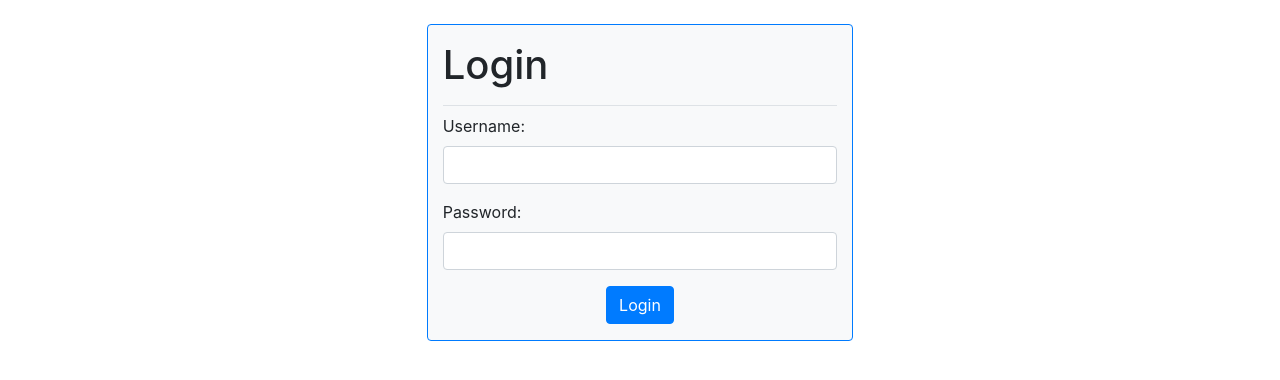
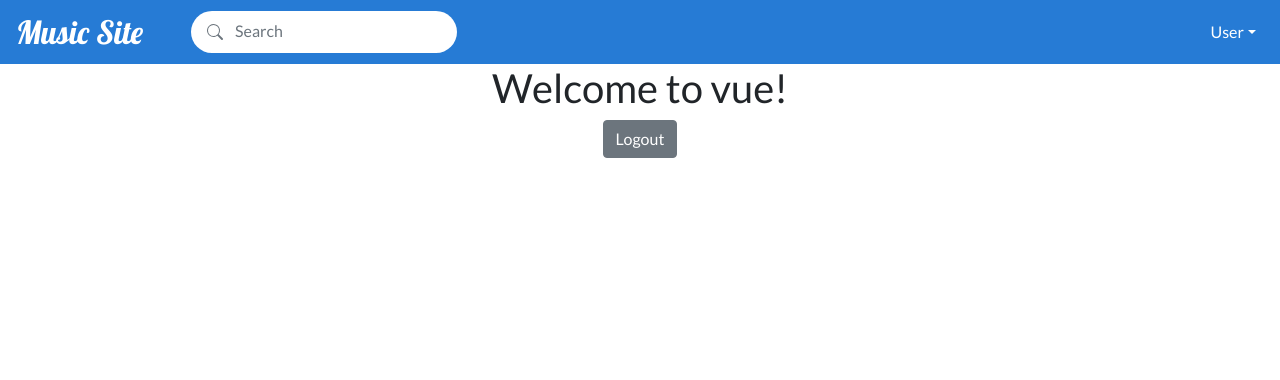
Before and after one commit to JaceBayless/MusicSite, a Vue app in the folder client/: page / in a window 1280 px wide. Before the commit this address led to /login. Shown: the top 380 px of the page. Built offline with nearby package versions, Linux system fonts and the light colour scheme.

Commit message:
Added webpage header

```diff
--- a/client/public/index.html
+++ b/client/public/index.html
@@ -7,6 +7,7 @@
     <meta name="viewport" content="width=device-width,initial-scale=1.0">
     <title>APP TITLE</title>
     <link rel="stylesheet" href="https://stackpath.bootstrapcdn.com/bootstrap/4.3.1/css/bootstrap.min.css">
+    <link href="https://fonts.googleapis.com/css2?family=Lato&family=Lobster&family=Raleway&display=swap" rel="stylesheet">
   </head>
   <body>
     <noscript>
--- a/client/src/App.vue
+++ b/client/src/App.vue
@@ -1,3 +1,66 @@
 <template>
-    <router-view/>
+  <div>
+    <b-row>
+      <b-navbar class="col primary-blue" toggleable="md" type="dark">
+        <b-navbar-brand href="#" class="display-font mr-5">
+          <h2 class="m-0">Music Site</h2>
+        </b-navbar-brand>
+        <b-navbar-toggle target="nav-collapse"></b-navbar-toggle>
+        <b-collapse id="nav-collapse" is-nav>
+          <b-nav-form inline class="rounded-full bg-white px-3">
+            <b-icon icon="search" variant="secondary" class="mb-0"></b-icon>
+            <b-form-input size="md" class="mr-sm-3 border-0 focus-0 mb-1" placeholder="Search"></b-form-input>
+          </b-nav-form>
+          <b-navbar-nav class="ml-auto">
+            <b-nav-item-dropdown class="active" right>
+              <template v-slot:button-content>User</template>
+              <b-dropdown-item href="#">Profile</b-dropdown-item>
+              <b-dropdown-item href="#">Sign Out</b-dropdown-item>
+            </b-nav-item-dropdown>
+          </b-navbar-nav>
+        </b-collapse>
+      </b-navbar>
+    </b-row>
+    <b-row>
+      <b-col>
+        <router-view />
+      </b-col>
+    </b-row>
+  </div>
 </template>
+
+<style>
+.container-fluid {
+  font-family: "Lato", sans-serif;
+}
+
+.primary-blue {
+  background-color: #267bd5;
+  color: #fff;
+}
+
+.display-font {
+  font-family: "Lobster", cursive;
+}
+
+.header-font {
+  font-family: "Raleway", sans-serif;
+}
+
+.rounded-full {
+  border-radius: 1000px;
+}
+
+.focus-0:focus {
+  outline: none;
+  box-shadow: none;
+}
+</style>
+
+
+<!--Search Bar Fix-->
+<style scoped>
+.form-inline {
+  flex-flow: row;
+}
+</style>
--- a/client/src/main.js
+++ b/client/src/main.js
@@ -3,11 +3,12 @@ import App from "@/App";
 import router from "@/router";
 import store from "@/store";
 import 'bootstrap-vue/dist/bootstrap-vue.css';
-import BootstrapVue from 'bootstrap-vue';
+import {BootstrapVue, BootstrapVueIcons} from 'bootstrap-vue';
 import axios from "axios";
 import Cookies from "js-cookie";
 
 Vue.use(BootstrapVue);
+Vue.use(BootstrapVueIcons);
 
 Vue.config.productionTip = false;
 
--- a/client/src/router.js
+++ b/client/src/router.js
@@ -11,7 +11,7 @@ const routes = [
   {
     path: '/',
     component: Index,
-    meta: { requiresAuth: true }
+    //meta: { requiresAuth: true }
   },
   {
     path: '/login',
```
